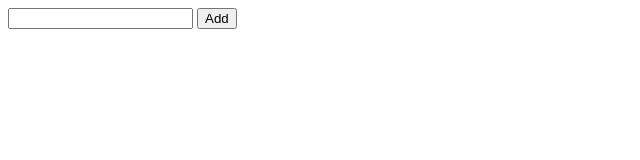
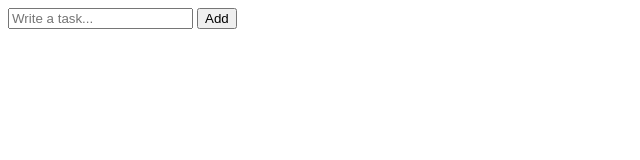
Before and after one commit to jablonskidev/todo-app, a plain HTML site: page index.html in a window 1280 px wide. Shown: the full height of the page, 0-640 px from the left. Drawn offline with Linux system fonts and the light colour scheme.

Commit message:
Added placeholder text to input box

```diff
--- a/index.html
+++ b/index.html
@@ -4,7 +4,7 @@
 <html>
 <body>
   <div>
-    <input id="input-task" type="text" spellcheck="true"/>
+    <input id="input-task" type="text" spellcheck="true" placeholder="Write a task..."/>
     <button id="add-button">Add</button>
   </div>
   <div>
```
